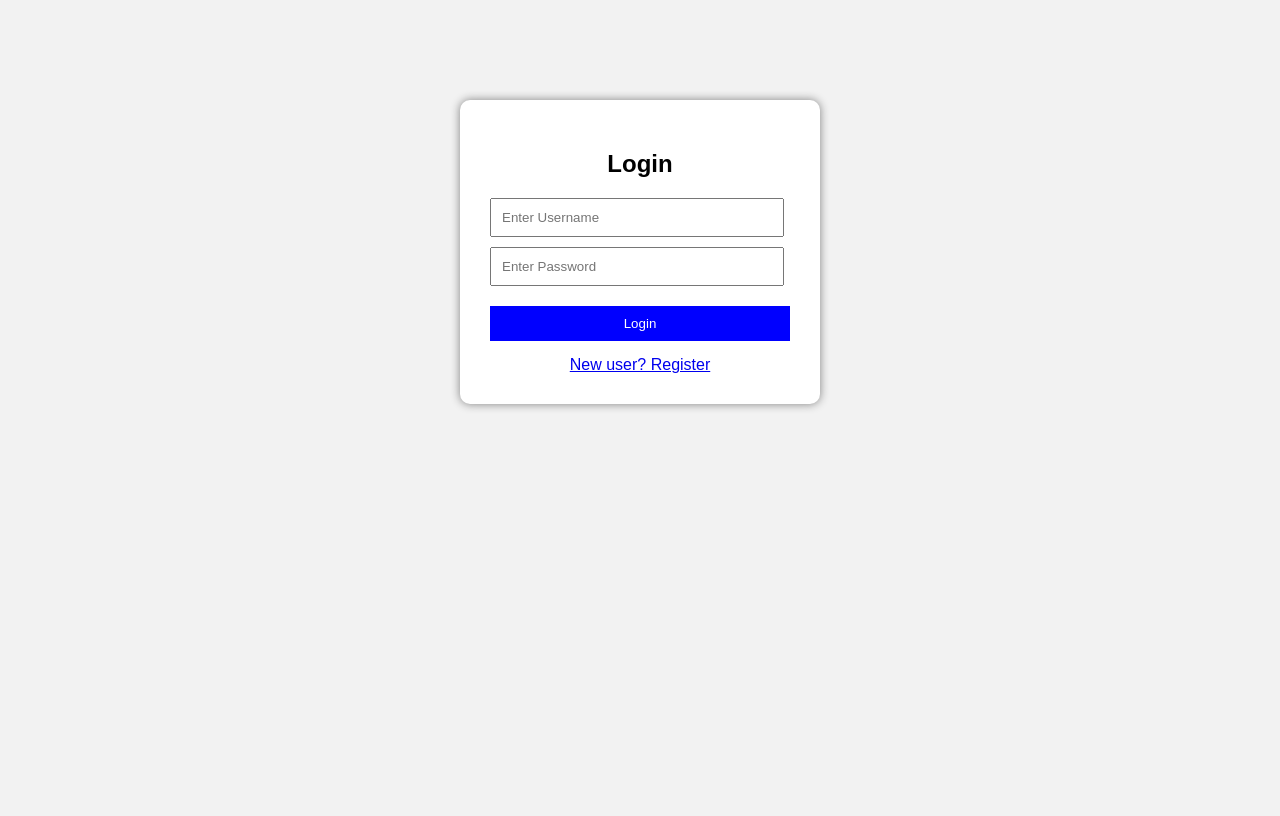
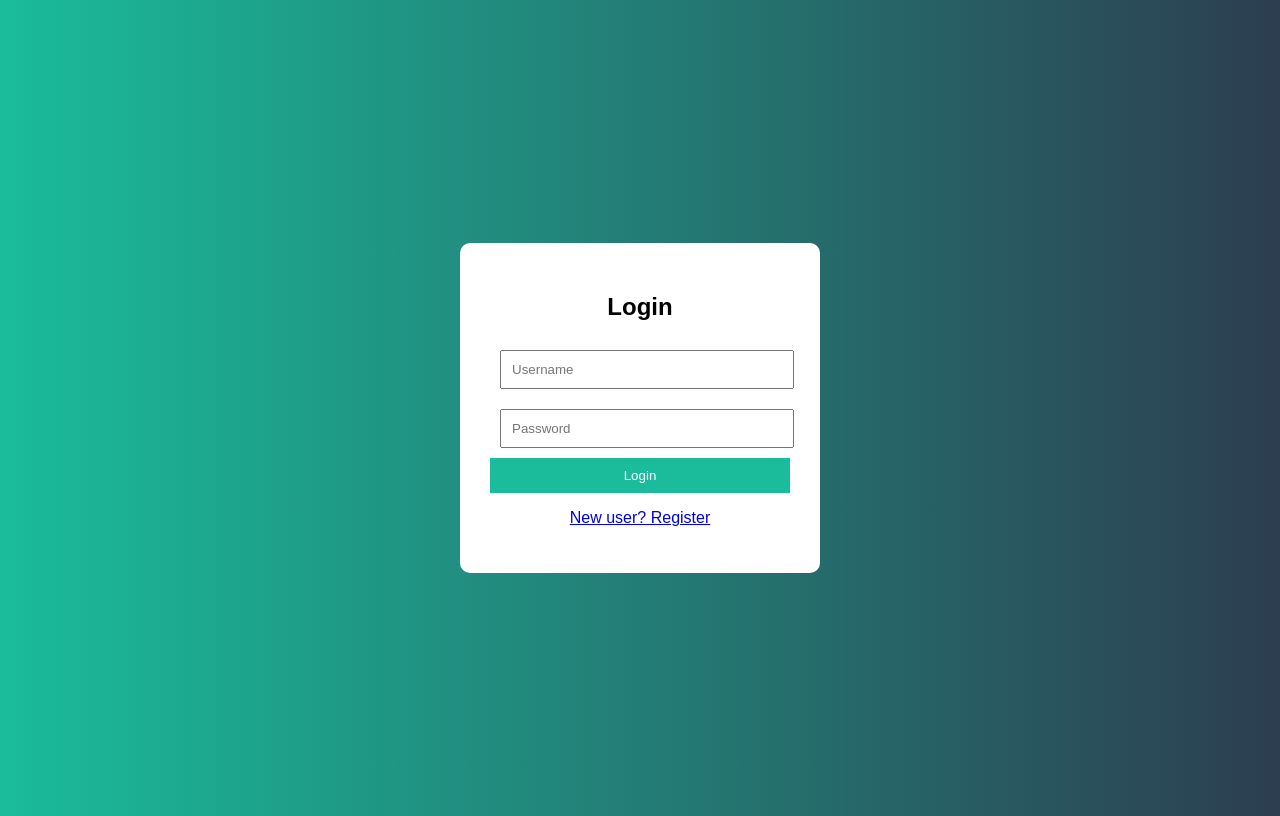
Before and after one commit to sireesha1922/expense-tracker, a Flask app: page /login in a window 1280 px wide. Before the commit the page ends 410 px from the top, so only its background shows below. Run offline with Flask 3, Linux system fonts and the light colour scheme.

Commit message:
Update login.html

```diff
--- a/templates/login.html
+++ b/templates/login.html
@@ -4,62 +4,48 @@
     <title>Login</title>
     <style>
         body {
+            background: linear-gradient(to right, #1abc9c, #2c3e50);
             font-family: Arial;
-            background-color: #f2f2f2;
-            text-align: center;
+            display: flex;
+            justify-content: center;
+            align-items: center;
+            height: 100vh;
         }
 
-        .container {
+        .box {
             background: white;
-            width: 300px;
-            margin: 100px auto;
             padding: 30px;
             border-radius: 10px;
-            box-shadow: 0px 0px 10px gray;
+            width: 300px;
+            text-align: center;
         }
 
         input {
             width: 90%;
             padding: 10px;
-            margin: 10px 0;
-            display: block;
+            margin: 10px;
         }
 
         button {
             padding: 10px;
             width: 100%;
-            background: blue;
+            background: #1abc9c;
+            border: none;
             color: white;
-            border: none;
-            margin-top: 10px;
-        }
-
-        a {
-            display: block;
-            margin-top: 15px;
         }
     </style>
 </head>
 
 <body>
-
-<div class="container">
+<div class="box">
     <h2>Login</h2>
-
     <form method="POST">
-        <!-- Username -->
-        <input type="text" name="username" placeholder="Enter Username" required>
-
-        <!-- Password -->
-        <input type="password" name="password" placeholder="Enter Password" required>
-
-        <!-- Button -->
-        <button type="submit">Login</button>
+        <input type="text" name="username" placeholder="Username"><br>
+        <input type="password" name="password" placeholder="Password"><br>
+        <button>Login</button>
     </form>
 
-    <!-- Register -->
-    <a href="/register">New user? Register</a>
+    <p><a href="/register">New user? Register</a></p>
 </div>
-
 </body>
 </html>
```
